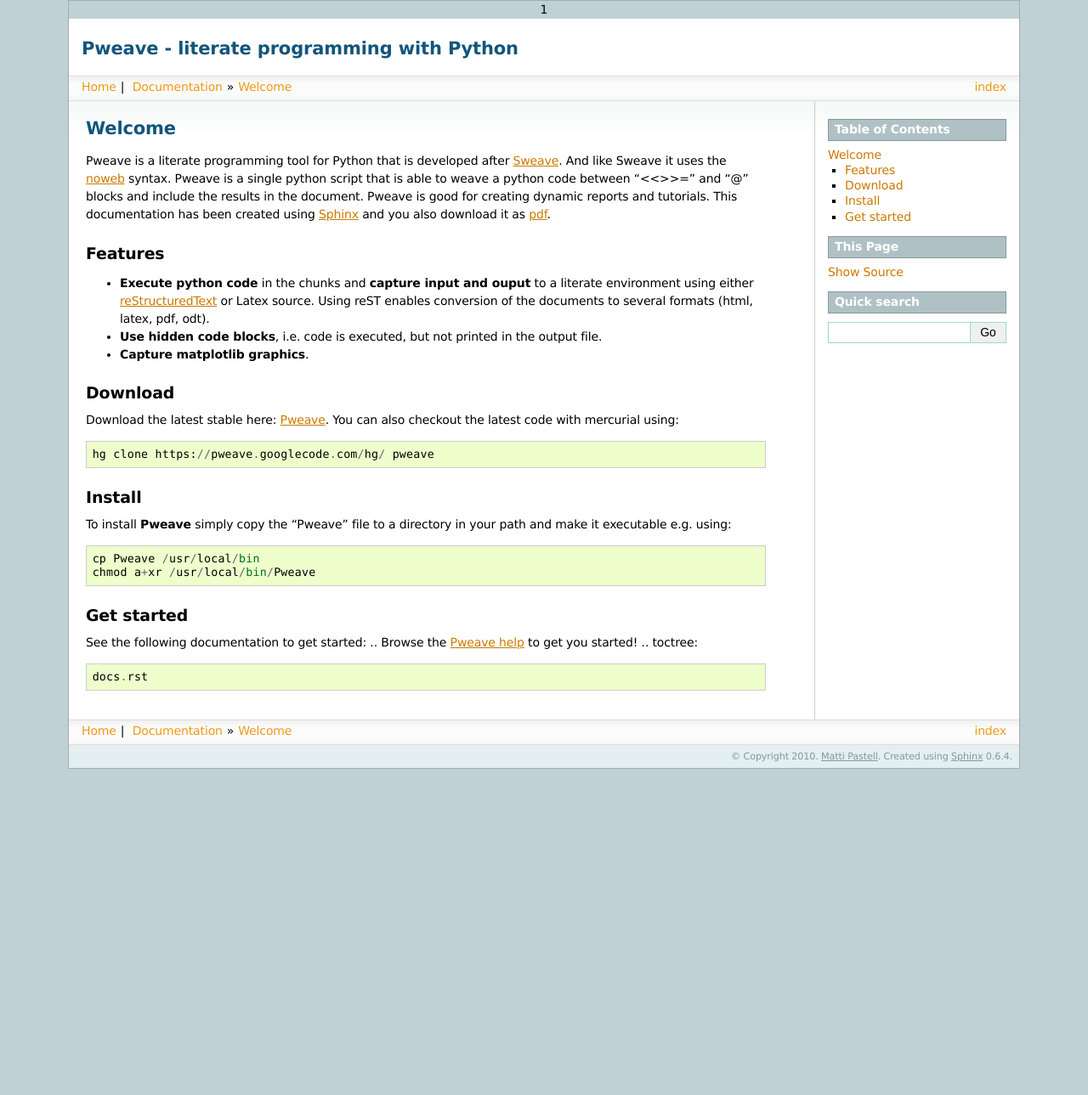
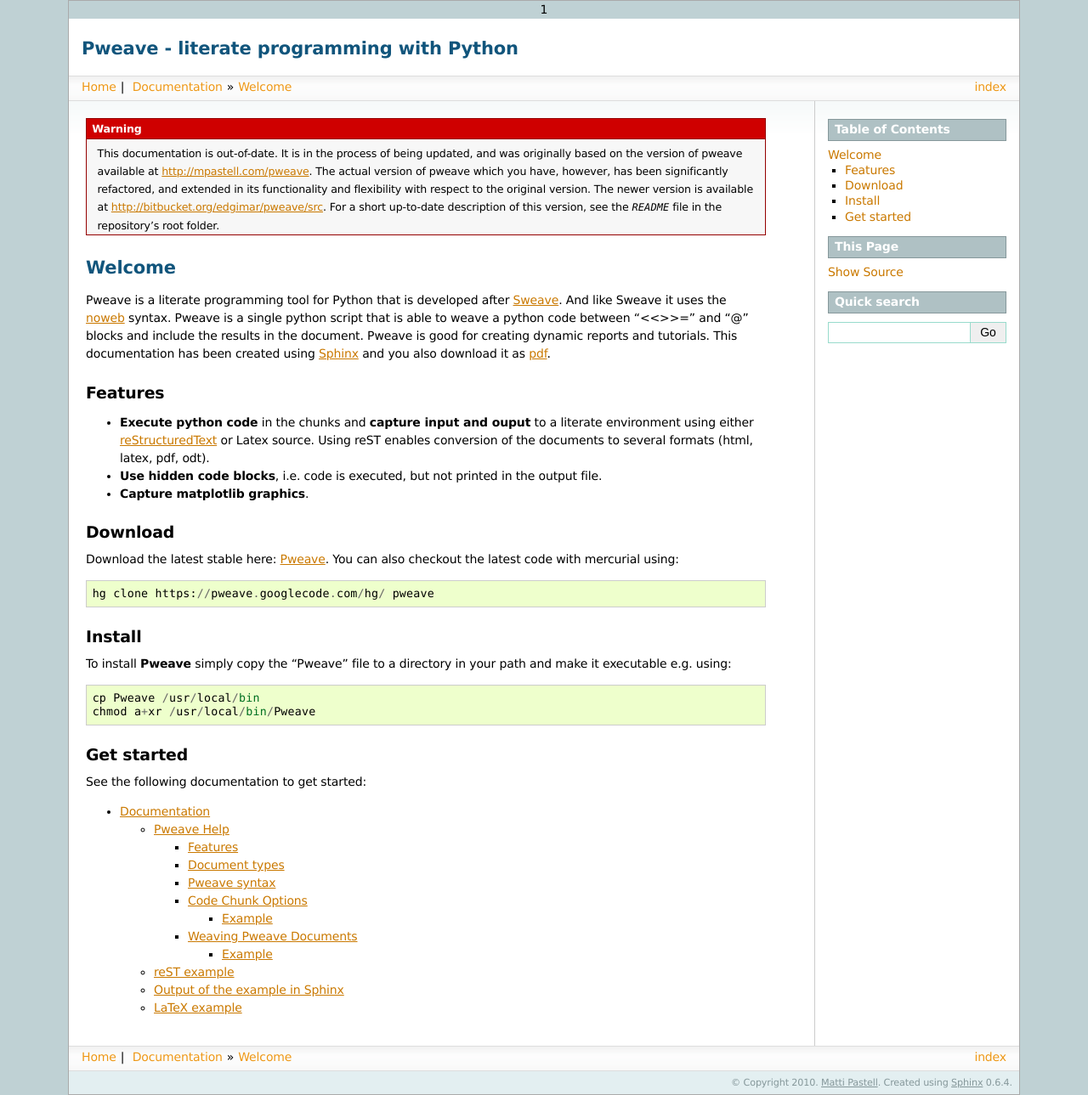
Before and after one commit to edgimar/Pweave, a Sphinx documentation site: the page built from doc/index.rst, in a window 1280 px wide. Shown: the whole page at 85% size. Built offline with Sphinx 7.4.7, drawn with Linux system fonts in a browser that asks for light colours; formulas are drawn with MathJax 3; pages that are not in the unit, such as notebooks, are missing from menus; before the commit the page ends 905 px from its top, so only the background shows below that.

Commit message:
- renamed Pweave.py -> pweave.py (my wrist was getting tired) - fixed up the documentation some, so that everything compiles correctly - renamed the Pnw and Plw file extensions to something more comprehensible   (.rst_pweave and .tex_pweave) -- sorry MS-DOS users...
--HG--
rename : doc/ma.Pnw => doc/ma.rst_pweave
rename : doc/ma-tex.Plw => doc/ma.tex_pweave
rename : Pweave.py => pweave.py

```diff
--- a/doc/conf.py
+++ b/doc/conf.py
@@ -175,7 +175,7 @@
 # Grouping the document tree into LaTeX files. List of tuples
 # (source start file, target name, title, author, documentclass [howto/manual]).
 latex_documents = [
-  ('docs', 'Pweave-docs.tex', u'Pweave - literate programming with Python',
+  ('index', 'Pweave-docs.tex', u'Pweave - literate programming with Python',
    u'Matti Pastell \\\ \\\ \\url{http://mpastell.com/pweave} \\\ ', 'article'),
 ]
 
--- a/doc/docs.rst
+++ b/doc/docs.rst
@@ -13,4 +13,3 @@
    usage.rst
    examples.rst
    texamples.rst
-   emacs.rst
--- a/doc/examples.rst
+++ b/doc/examples.rst
@@ -4,15 +4,15 @@
 reST example
 -------------
 
-Here is a simple example of a Pweave file (`ma.Pnw <_static/ma.Pnw>`_) that uses reST as the documentation format. The file demonstrates basic usage of Pweave and how it can easily be used to add dynamic figures and tables.
+Here is a simple example of a Pweave file (`ma.rst_pweave <_static/ma.rst_pweave>`_) that uses reST as the documentation format. The file demonstrates basic usage of Pweave and how it can easily be used to add dynamic figures and tables.
 
-.. literalinclude:: ma.Pnw
+.. literalinclude:: ma.rst_pweave
 
 The file was processed with Pweave using:
 
 ::
 
-  Pweave ma.Pnw
+  pweave -f sphinx ma.rst_pweave
 
 And as result we get the reST document `ma.rst <_static/ma.rst>`_ (shown below) which uses the Sphinx markup.  *If you want to get pure reST that can be processed with e.g. rst2html document you need to call Pweave with '-f rst' option.*
 
--- a/doc/index.rst
+++ b/doc/index.rst
@@ -2,6 +2,16 @@
    sphinx-quickstart on Thu Mar  4 14:50:07 2010.
    You can adapt this file completely to your liking, but it should at least
    contain the root `toctree` directive.
+
+.. warning:: This documentation is out-of-date.  It is in the process of being
+          updated, and was originally based on the version of pweave available
+          at `<http://mpastell.com/pweave>`_.  The actual version of pweave
+          which you have, however, has been significantly refactored, and
+          extended in its functionality and flexibility with respect to the
+          original version.  The newer version is available at
+          `<http://bitbucket.org/edgimar/pweave/src>`_.  For a short up-to-date
+          description of this version, see the `README` file in the
+          repository's root folder.
 
 Welcome
 ------------
@@ -36,7 +46,9 @@
 ______________
 
 See the following documentation to get started:
+
 .. Browse the `Pweave help <usage.html>`_ to get you started!
+
 .. toctree::
 
     docs.rst
```
Also changed, not shown: doc/ma.rst (deleted, +0 -69 lines), doc/texamples.rst (+6 -6 lines), pweave.py (renamed from Pweave.py, +8 -7 lines), 10 other files.
